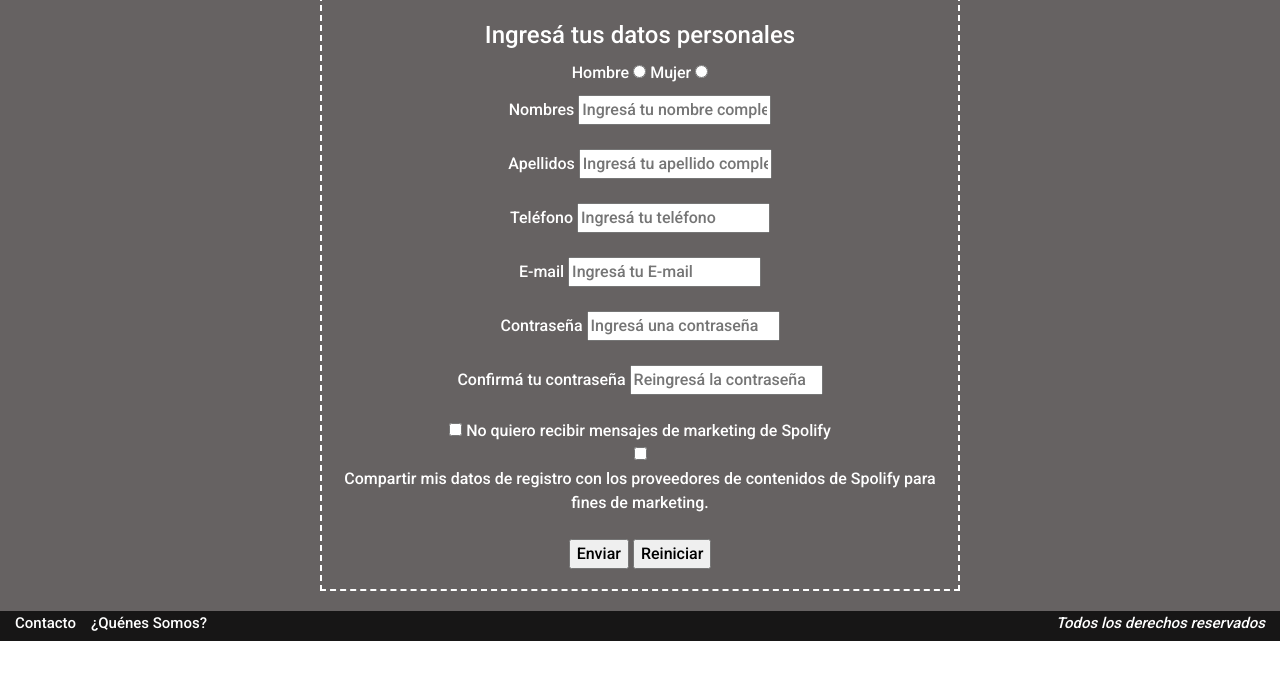
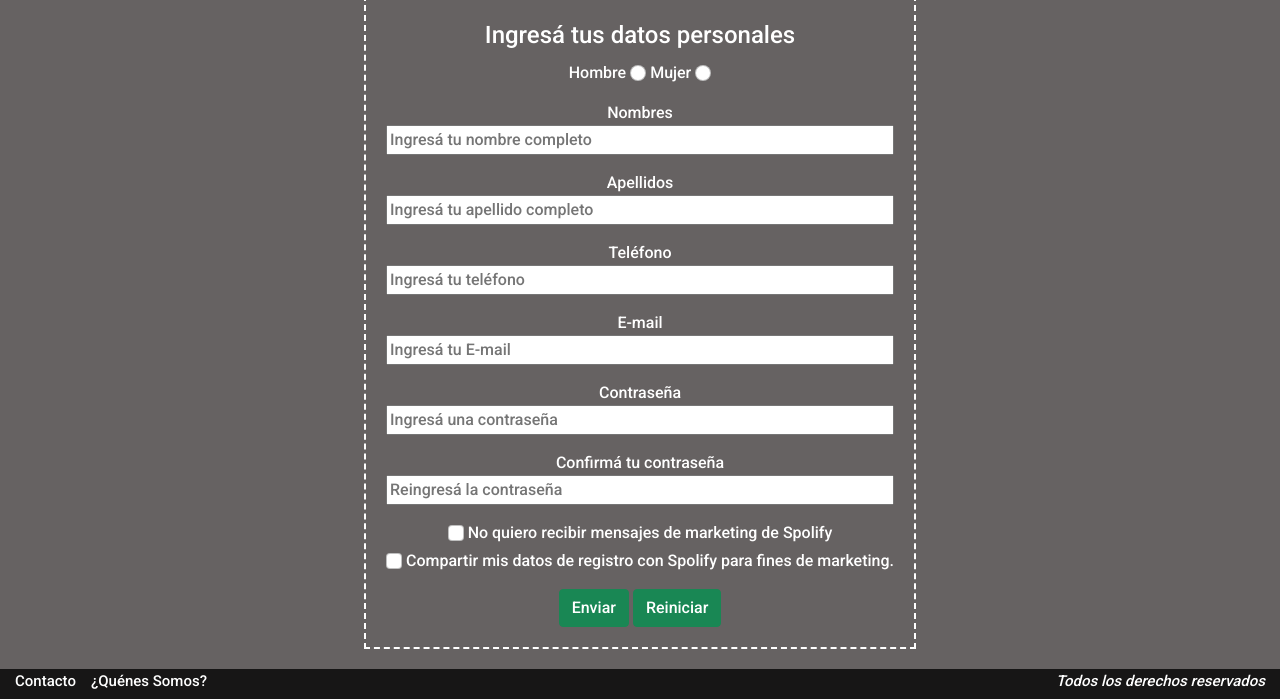
Before and after one commit to valentingarcia99/spolify, a plain HTML site: page pages/registrate.html in a window 1280 px wide. Shown: the part 276-975 px from the top of the page. Before the commit the page ends 917 px from the top, so only its background shows below. Drawn offline with nearby package versions, Linux system fonts and the light colour scheme.

Commit message:
registrate terminado

```diff
--- a/css/styles.css
+++ b/css/styles.css
@@ -153,18 +153,16 @@ main {
     text-align: center;
     padding-top: 20px;
     font-size: 40px;
-    margin: auto auto 20px 45px;
-
+    margin-bottom: 20px;
 }
 
 #registro fieldset {
-    width: 50%;
-    margin-left: 25%;
     padding: 20px;
     border: dashed white 2px;
 }
 
 #registro {
+    width: 45%;
     text-align: center;
     margin-top: -10px;
     padding-bottom: 20px;
@@ -172,6 +170,10 @@ main {
 
 .registro__Sexo {
     margin: -10px auto 10px auto;
+}
+
+#compartir-datos label {
+    font-size: 10px;
 }
 
 /* REGISTRATE */
@@ -432,16 +434,16 @@ footer {
     }
 
     #registro {
-        font-size: 25px;
-    }
-
-    .registro__Inputs {
-        display: flex;
-        justify-content: space-around;
+        font-size: 20px;
+        width: 100%;
     }
 
     #registro input {
         padding: 10px 15px;
+    }
+
+    .form-check-input[type=radio] {
+        border-radius: 20px;
     }
 
     /* @MEDIA REGISTRATE */
--- a/pages/registrate.html
+++ b/pages/registrate.html
@@ -42,60 +42,60 @@
     <main>
         <h1 class="registro__Titulo">Registrate</h1>
 
-        <form id="registro">
+        <form id="registro" class="container">
             <fieldset>
                 <legend>Ingresá tus datos personales</legend>
 
-                <div class="registro__Sexo">
+                <div class="registro__Sexo mb-3">
                     <label for="hombre">Hombre</label>
-                    <input type="radio" name="sexo">
+                    <input type="radio" class="form-check-input" name="sexo">
                     <label for="mujer">Mujer</label>
-                    <input type="radio" name="sexo">
+                    <input type="radio" class="form-check-input" name="sexo">
                 </div>
 
-                <div>
+                <div class="mb-3">
                     <label for="nombre">Nombres</label>
-                    <input type="text" id="nombre" placeholder="Ingresá tu nombre completo" required>
+                    <input type="text" id="nombre" class="col-12" placeholder="Ingresá tu nombre completo" required>
                 </div>
-    <br>
-                <div>
+
+                <div class="mb-3">
                     <label for="apellido">Apellidos</label>
-                    <input type="text" id="apellido" placeholder="Ingresá tu apellido completo" required>
+                    <input type="text" id="apellido" class="col-12" placeholder="Ingresá tu apellido completo" required>
                 </div>
-    <br>
-                <div>
+
+                <div class="mb-3">
                     <label for="telefono">Teléfono</label>
-                    <input type="tel" id="telefono" placeholder="Ingresá tu teléfono" required>
+                    <input type="tel" id="telefono" class="col-12" placeholder="Ingresá tu teléfono" required>
                 </div>
-    <br>
-                <div>
+
+                <div class="mb-3">
                     <label for="email">E-mail</label>
-                    <input type="e-mail" id="email" placeholder="Ingresá tu E-mail" required>
+                    <input type="e-mail" id="email" class="col-12" placeholder="Ingresá tu E-mail" required>
                 </div>
-    <br>
-                <div>
+
+                <div class="mb-3">
                     <label for="contraseña">Contraseña</label>
-                    <input type="password" id="contraseña" placeholder="Ingresá una contraseña" required>
+                    <input type="password" id="contraseña" class="col-12" placeholder="Ingresá una contraseña" required>
                 </div>
-    <br>
-                <div>
+
+                <div class="mb-3">
                     <label for="reingresarcontraseña">Confirmá tu contraseña</label>
-                    <input type="password" id="reingresarcontraseña" placeholder="Reingresá la contraseña" required>
+                    <input type="password" id="reingresarcontraseña" class="col-12" placeholder="Reingresá la contraseña" required>
                 </div>
-    <br>
-                <div>
-                    <input type="checkbox" id="newsletter">
+
+                <div class="mb-1">
+                    <input type="checkbox" class="form-check-input" id="newsletter">
                     <label for="newsletter">No quiero recibir mensajes de marketing de Spolify</label>
                 </div>
 
-                <div>
-                    <input type="checkbox" id="compartir-datos">
-                    <label for="compartir-datos">Compartir mis datos de registro con los proveedores de contenidos de Spolify para fines de marketing.</label>
+                <div class="mb-3">
+                    <input type="checkbox" class="form-check-input" id="compartir-datos">
+                    <label for="compartir-datos">Compartir mis datos de registro con Spolify para fines de marketing.</label>
                 </div>
-    <br>
+
                 <div class="registro__Inputs">
-                    <input type="button" value="Enviar">
-                    <input type="reset" value="Reiniciar">
+                    <input type="button" class="btn btn-success" value="Enviar">
+                    <input type="reset" class="btn btn-success" value="Reiniciar">
                 </div>
 
             </fieldset>
```
